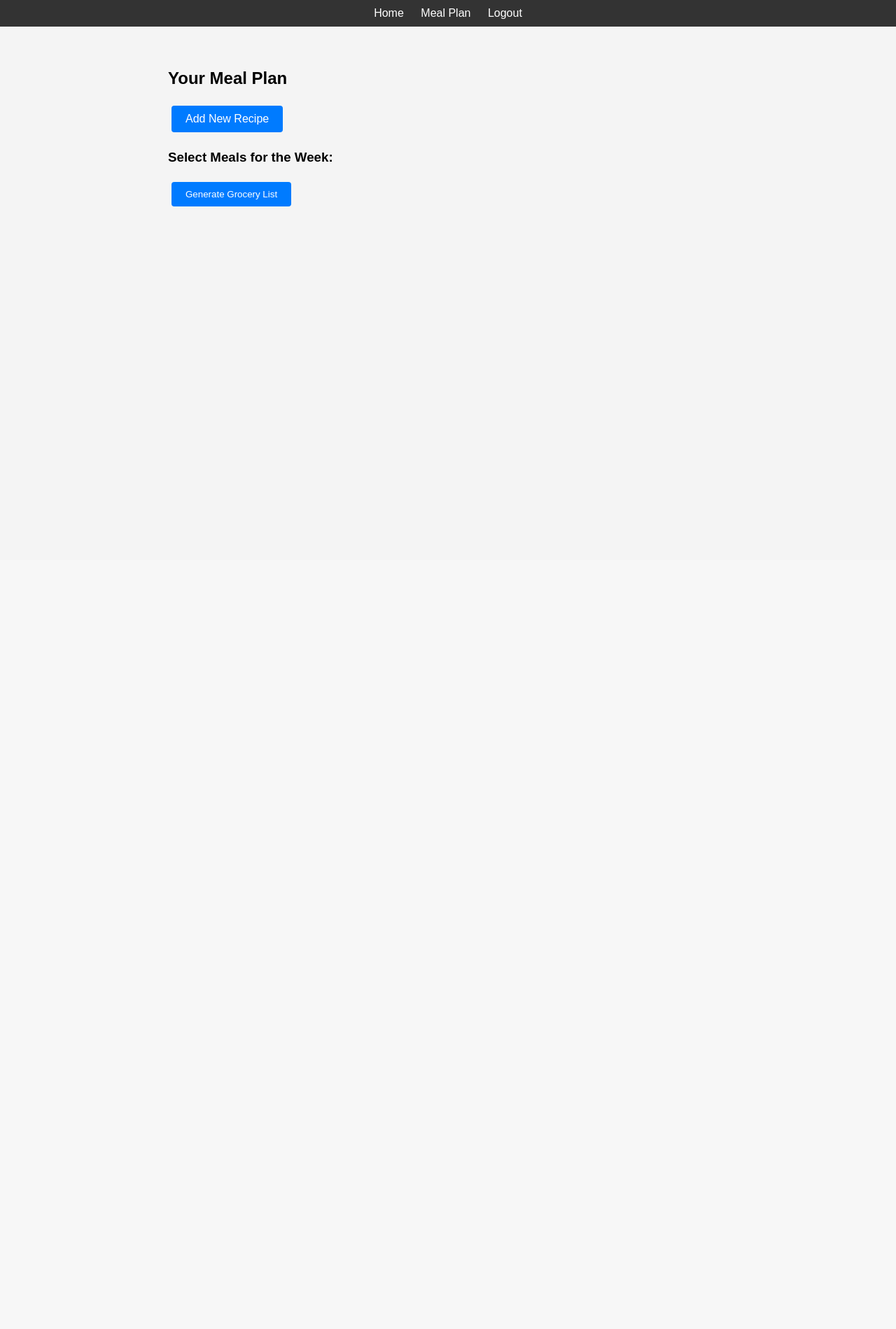
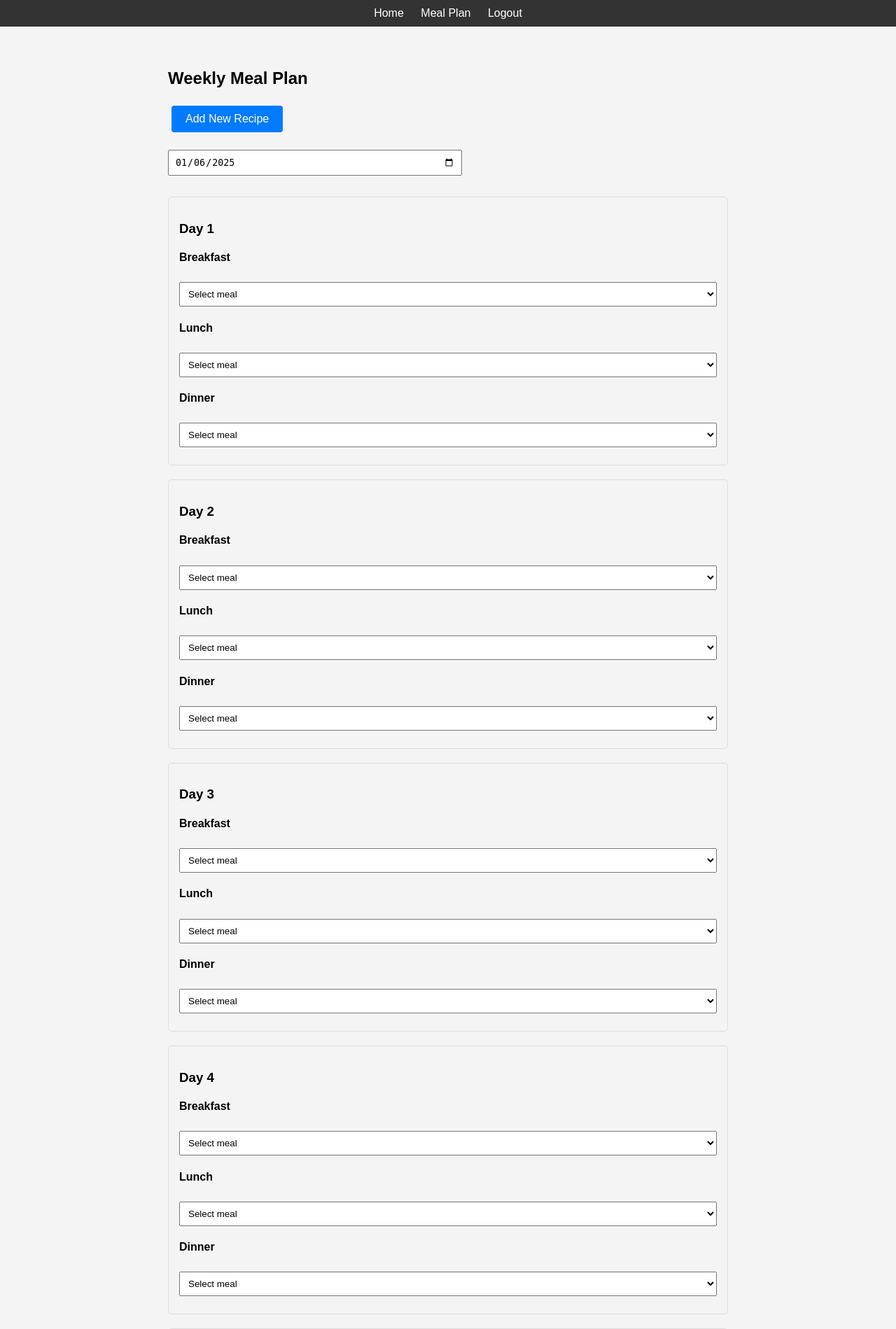
Before and after one commit to abdul1ah33/meal_planner, a Flask app: page /meal-plan/ in a window 1280 px wide. Shown: the top 1899 px of the page at 70% size. Before the commit the page ends 295 px from the top, so only its background shows below. Run offline with Flask 3, Linux system fonts and the light colour scheme; the visitor is signed in with stand-in values (Sample User, id 1).

Commit message:
edited meal_plan.html file to allow it show the meals of 7 days of the week

```diff
--- a/templates/meal_plan.html
+++ b/templates/meal_plan.html
@@ -2,21 +2,83 @@
 
 {% block content %}
 <div class="container">
-    <h2>Your Meal Plan</h2>
+    <h2>Weekly Meal Plan</h2>
 
     <a href="{{ url_for('meal_plan.add_recipe') }}" class="button">Add New Recipe</a>
 
     <form method="POST" action="{{ url_for('meal_plan.plan') }}">
-        <h3>Select Meals for the Week:</h3>
-        <div class="recipe-list">
-            {% for recipe in recipes %}
-            <div class="recipe-item">
-                <input type="checkbox" id="recipe_{{ recipe.id }}" name="meals" value="{{ recipe.id }}">
-                <label for="recipe_{{ recipe.id }}">{{ recipe.title }}</label>
+        <input type="date" name="week_start" value="{{ week_start }}" required>
+
+        {% for day in range(7) %}
+        <div class="day-plan">
+            <h3>Day {{ day + 1 }}</h3>
+
+            <div class="meal-type">
+                <h4>Breakfast</h4>
+                <select name="day{{ day }}_breakfast">
+                    <option value="">Select meal</option>
+                    {% for recipe in recipes %}
+                    <option value="{{ recipe.id }}">{{ recipe.title }}</option>
+                    {% endfor %}
+                </select>
             </div>
-            {% endfor %}
+
+            <div class="meal-type">
+                <h4>Lunch</h4>
+                <select name="day{{ day }}_lunch">
+                    <option value="">Select meal</option>
+                    {% for recipe in recipes %}
+                    <option value="{{ recipe.id }}">{{ recipe.title }}</option>
+                    {% endfor %}
+                </select>
+            </div>
+
+            <div class="meal-type">
+                <h4>Dinner</h4>
+                <select name="day{{ day }}_dinner">
+                    <option value="">Select meal</option>
+                    {% for recipe in recipes %}
+                    <option value="{{ recipe.id }}">{{ recipe.title }}</option>
+                    {% endfor %}
+                </select>
+            </div>
         </div>
+        {% endfor %}
+
+        <div class="grocery-options">
+            <h3>Grocery List Options</h3>
+            <select name="day_filter">
+                <option value="all">All days combined</option>
+                {% for day in range(7) %}
+                <option value="{{ day }}">Day {{ day + 1 }} only</option>
+                {% endfor %}
+            </select>
+        </div>
+
         <button type="submit" class="button">Generate Grocery List</button>
     </form>
 </div>
+
+<style>
+.day-plan {
+    margin: 20px 0;
+    padding: 15px;
+    border: 1px solid #ddd;
+    border-radius: 5px;
+}
+
+.meal-type {
+    margin: 10px 0;
+}
+
+.meal-type select {
+    width: 100%;
+    padding: 8px;
+    margin-top: 5px;
+}
+
+.grocery-options {
+    margin: 20px 0;
+}
+</style>
 {% endblock %}
```
